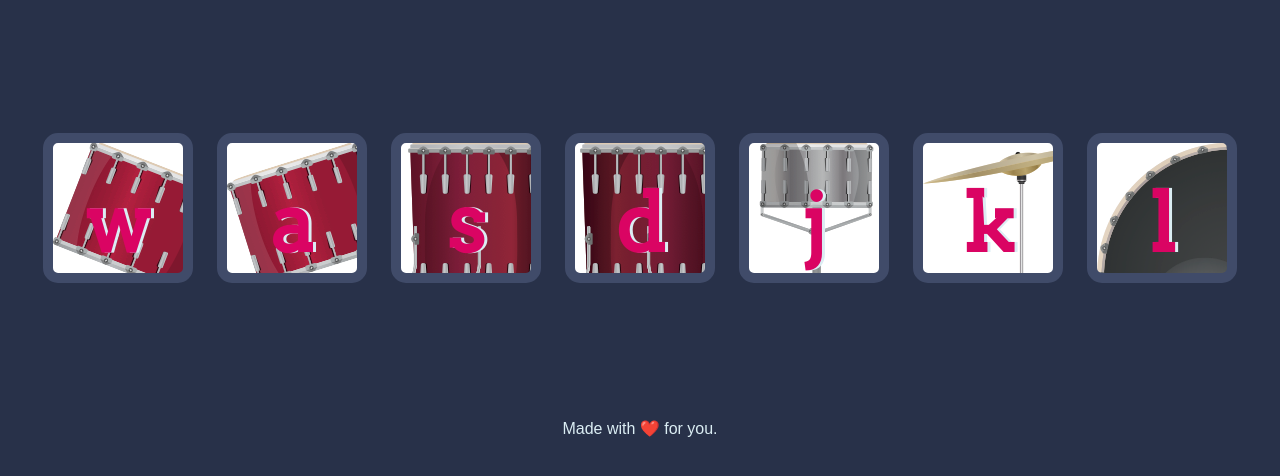
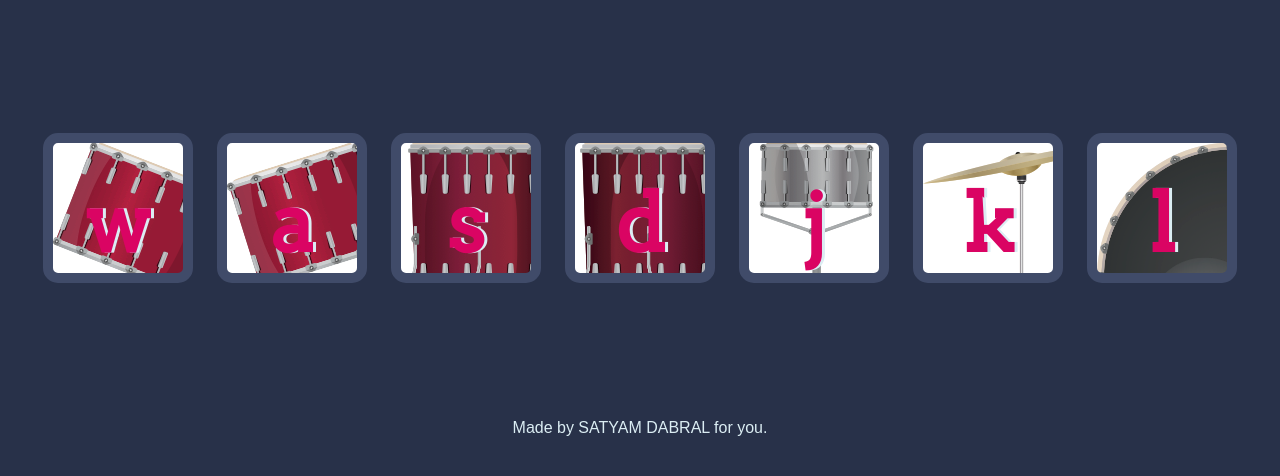
Before and after one commit to satyamdabral/drum-kit, a plain HTML site: page index.html in a window 1280 px wide. Shown: the part 156-632 px from the top of the page. Drawn offline with Linux system fonts and the light colour scheme.

Commit message:
index.html

```diff
--- a/index.html
+++ b/index.html
@@ -24,7 +24,7 @@
   <script src="index.js" charset="utf-8"></script>
 
   <footer>
-    Made with ❤️ for you.
+    Made by SATYAM DABRAL for you.
   </footer>
 </body>
 
```
